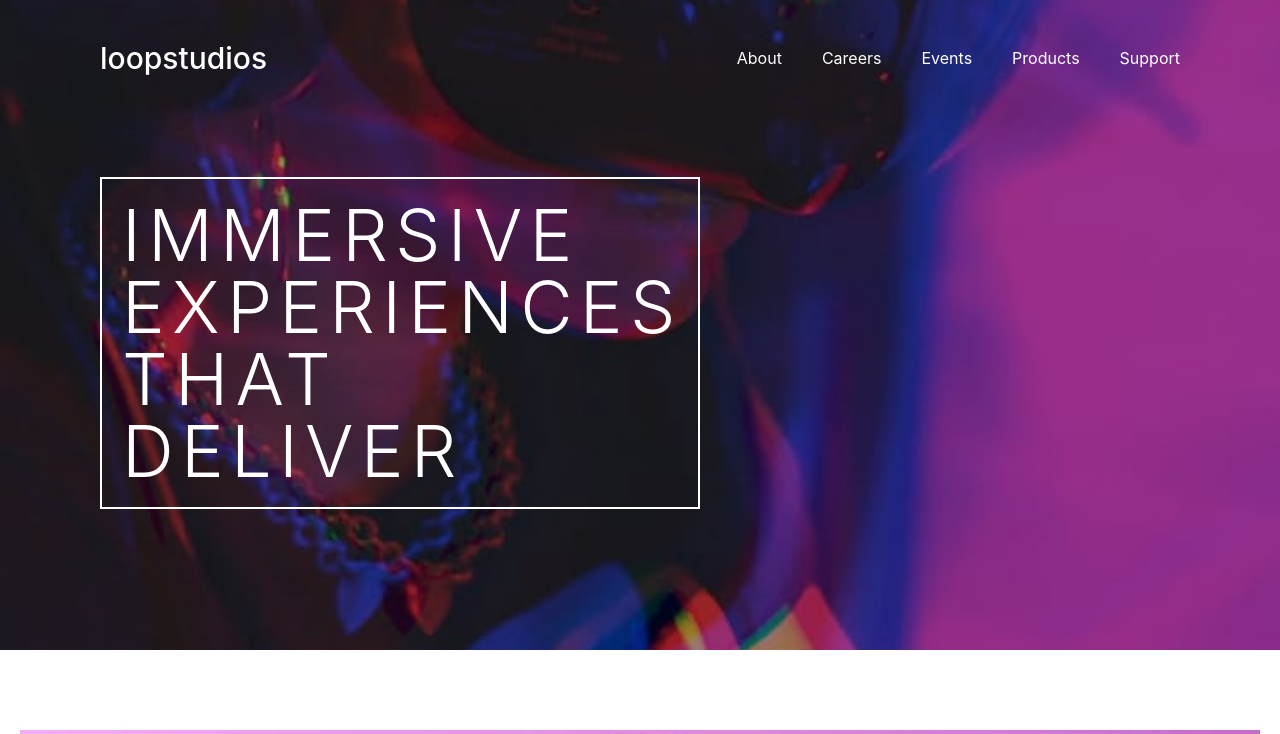
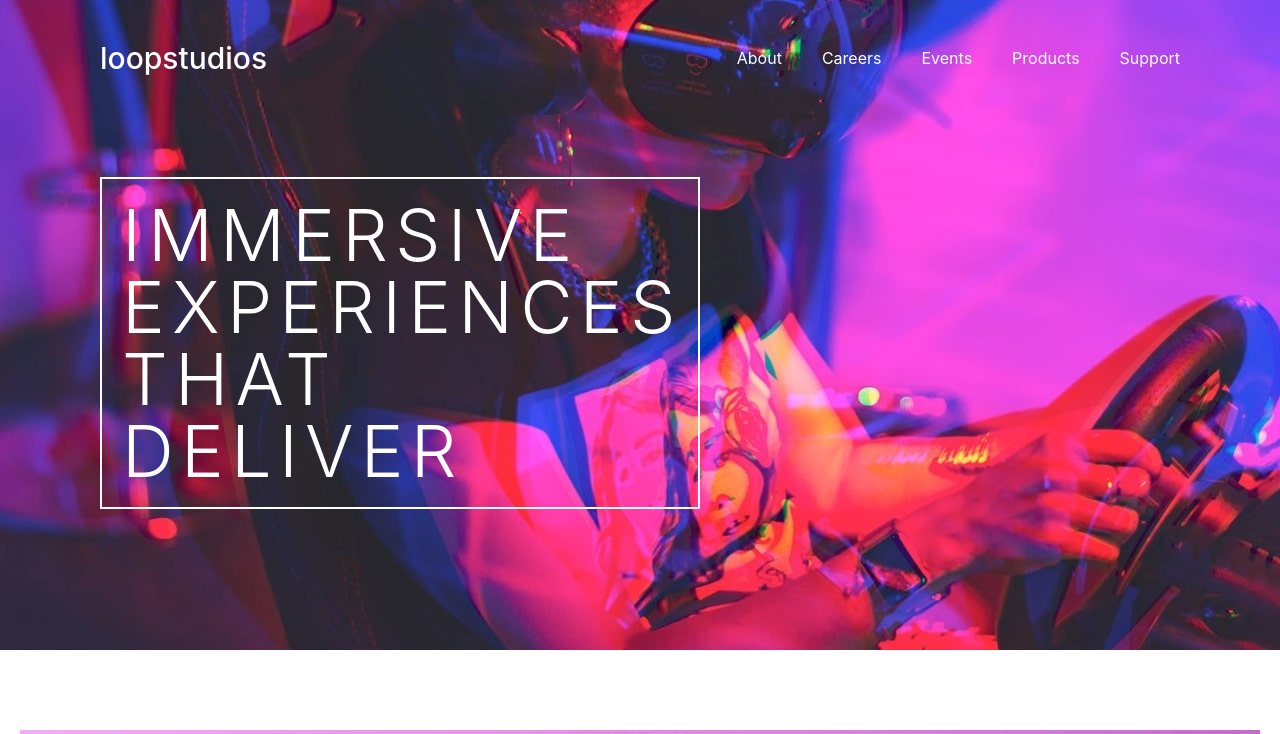
Before and after one commit to JoshuaM04/LoopStudios-Landing-Page, a React (Vite) app: page / in a window 1280 px wide. Shown: the top 734 px of the page. Built offline with nearby package versions, Linux system fonts and the light colour scheme.

Commit message:
Changed the background image for the hero section of the webpage when on larger resolutions via md breakpoint.

```diff
--- a/src/components/Header.tsx
+++ b/src/components/Header.tsx
@@ -33,7 +33,7 @@ export function MobileHeader() {
     }, [])
 
     return (
-        <header className="[ grid ] [ p-[20px] md:p-[40px_100px_40px_100px] ] [ min-h-[650px] w-screen ] [ bg-[url(assets/images/mobile/image-hero.jpg)] bg-center bg-cover bg-no-repeat ] select-none">
+        <header className="[ grid ] [ p-[20px] md:p-[40px_100px_40px_100px] ] [ min-h-[650px] w-screen ] [ bg-[url(assets/images/mobile/image-hero.jpg)] bg-center bg-cover bg-no-repeat md:bg-[url(assets/images/desktop/image-hero.jpg)] ] select-none">
             <section hidden={isHeaderHidden} aria-hidden={isHeaderHidden} className="[ flex flex-row items-center justify-between ] [ h-min ]">
                 <p className="[ text-3xl text-white text-left ] [ font-medium ]">loopstudios</p>
                 <button onClick={() => handleMenu(setIsHeaderHidden, setIsMenuHidden, isHeaderHidden, isMenuHidden)}
```
